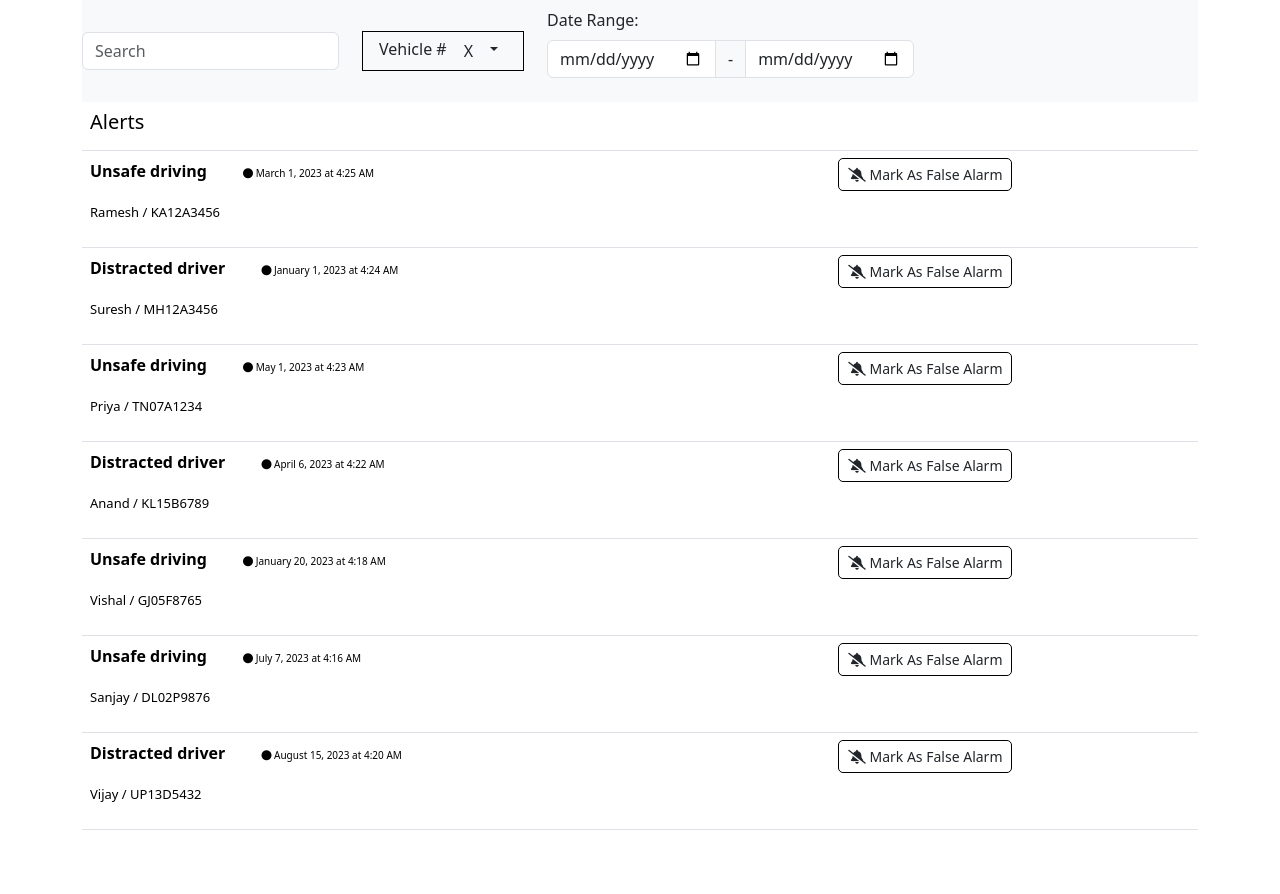
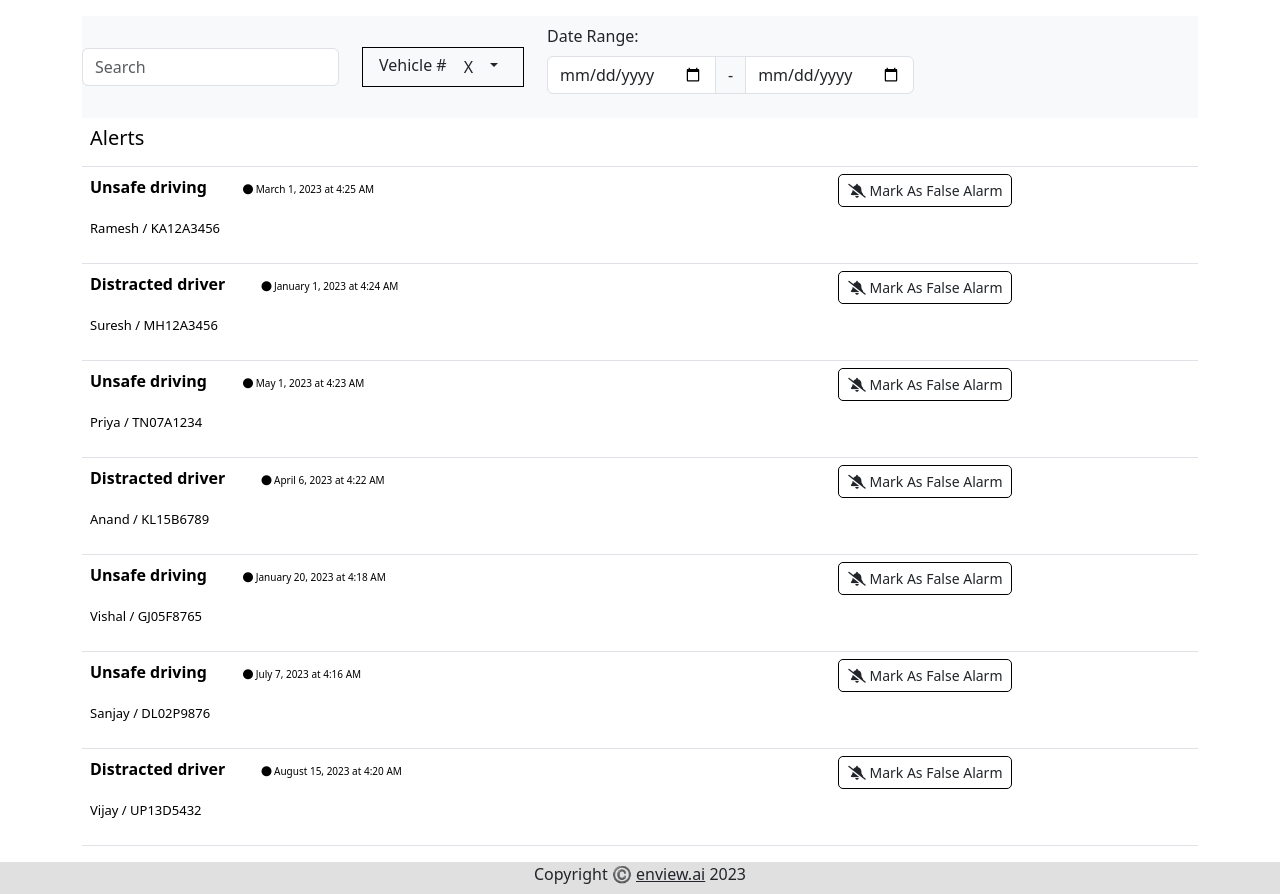
Before and after one commit to cantfindid24/driver-monitoring-app, a React (Create React App) app in the folder frontend/: page / in a window 1280 px wide. Before the commit the page ends 846 px from the top, so only its background shows below. Built offline with nearby package versions, Linux system fonts and the light colour scheme.

Commit message:
added footer

```diff
--- a/frontend/src/App.js
+++ b/frontend/src/App.js
@@ -106,7 +106,7 @@ function App() {
 
   return (
     <div>
-      <Container>
+      <Container className="mt-3">
         <Navbar bg="light" expand="md">
           <Navbar.Toggle aria-controls="basic-navbar-nav" />
           <Navbar.Collapse id="basic-navbar-nav">
@@ -216,6 +216,9 @@ function App() {
           </tbody>
         </Table>
       </Container>
+      <footer className="footer">
+        Copyright ©️ <u>enview.ai</u> 2023
+      </footer>
     </div>
   );
 }
--- a/frontend/src/index.css
+++ b/frontend/src/index.css
@@ -28,3 +28,9 @@ body {
 .dropdown .dropdown-toggle {
   padding: 0rem 1rem;
 }
+
+.footer {
+  text-align: center;
+  background-color: rgb(224, 224, 224);
+  height: 2rem;
+}
```
